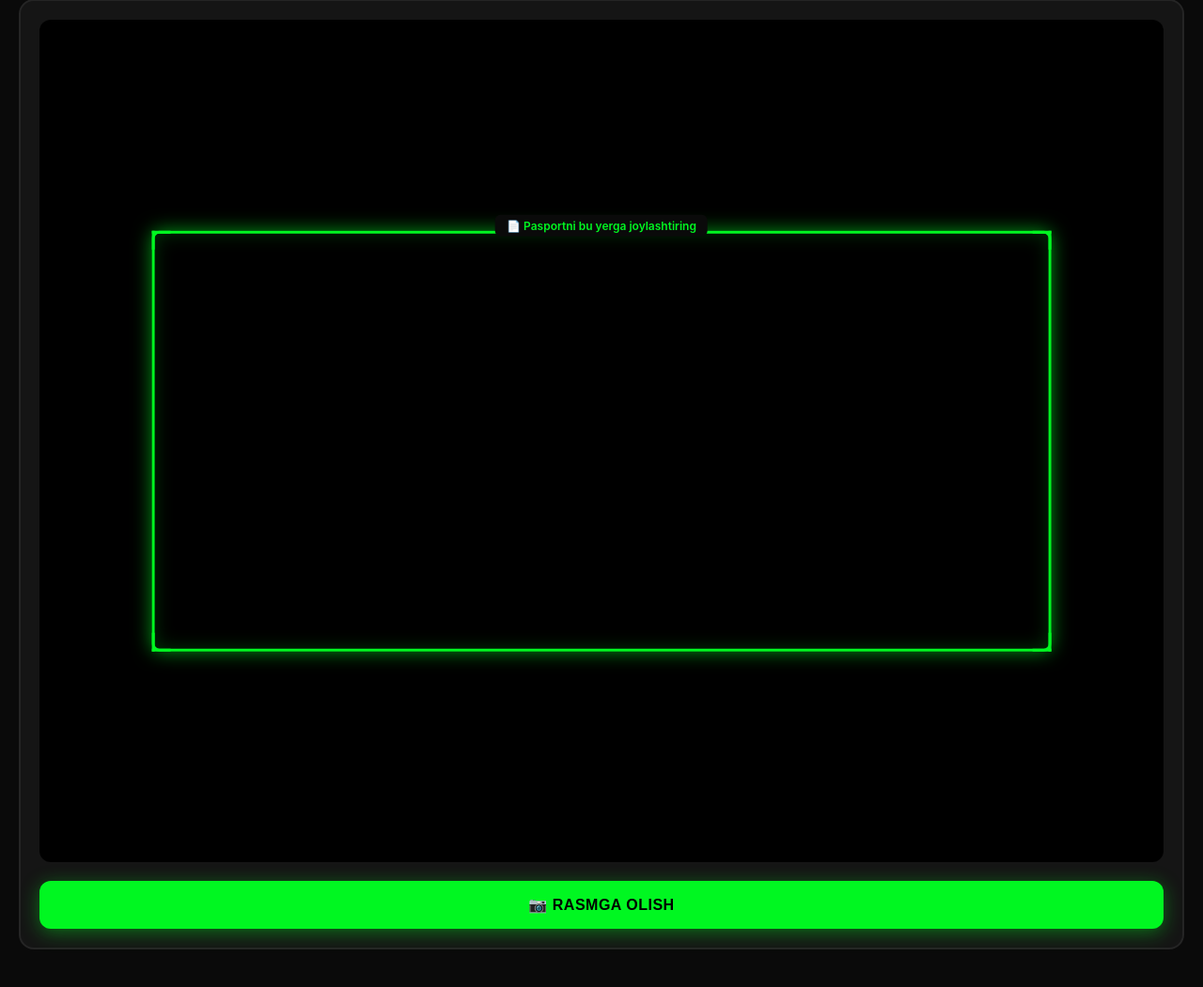
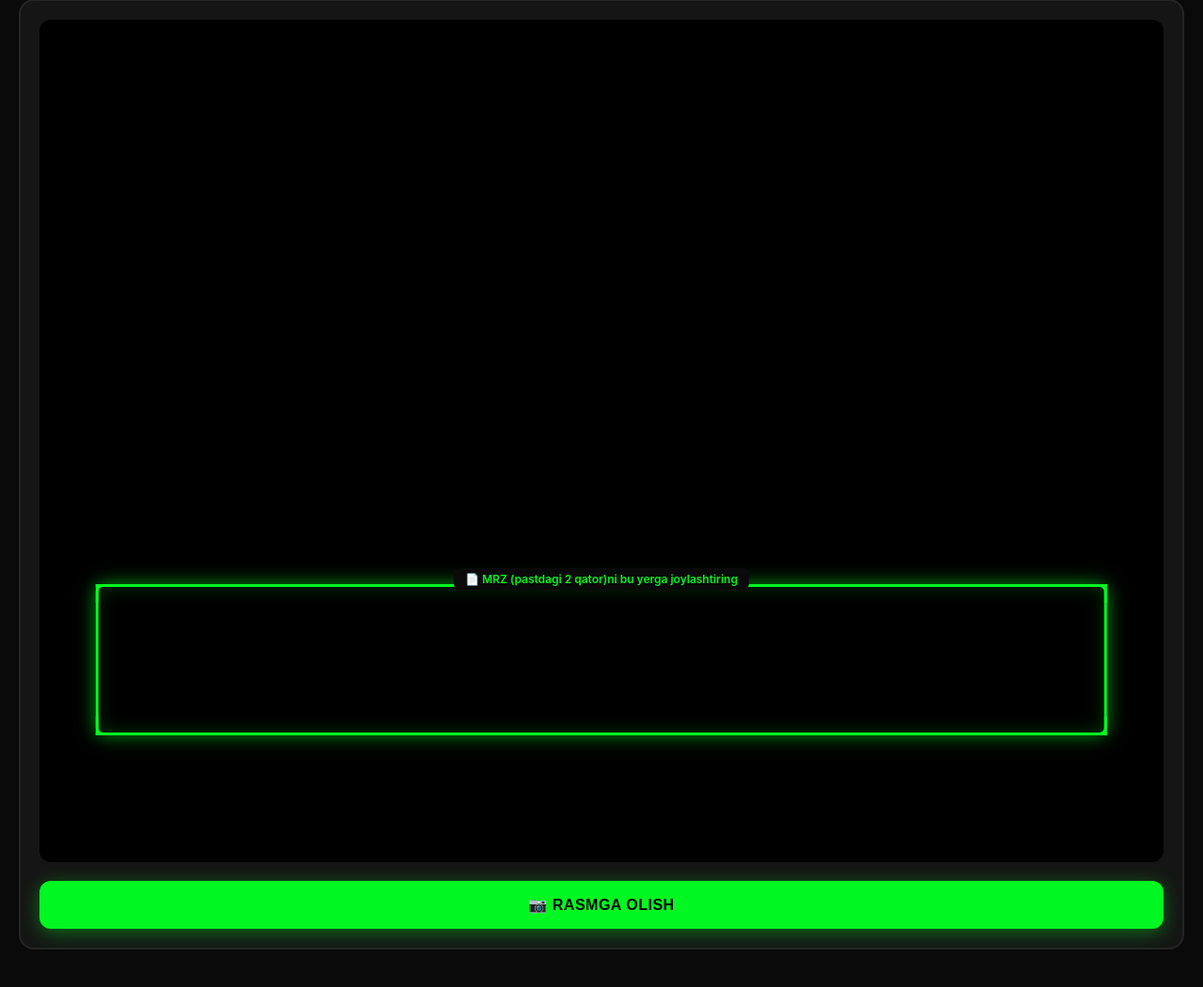
Before and after one commit to ibragimovDiyorbek7377/passporteye, a FastAPI app: page / in a window 1280 px wide. Shown: the part 219-1270 px from the top of the page at 94% size. Run offline with FastAPI, Linux system fonts and the light colour scheme; some libraries are stand-ins or nearby versions.

Commit message:
feat: Optimize scanner frame for MRZ-only detection
🎯 Scanner Frame Optimization for MRZ:

**Problem:**
- Scanner frame was too large (80% width, 50% height)
- Covered entire passport area
- Not optimized for MRZ (Machine Readable Zone)

**Solution:**
✅ MRZ-Focused Frame Design:
- Width: 90% (wide for MRZ horizontal layout)
- Height: 18% (narrow, perfect for 2 lines)
- Position: Bottom 15% (MRZ is at passport bottom)
- Transform: Removed vertical centering

**Technical Details:**
- Changed from: center (top: 50%, left: 50%)
- Changed to: bottom-center (bottom: 15%, left: 50%)
- Width: 80% → 90% (wider for MRZ)
- Height: 50% → 18% (much narrower, 2 lines only)

**UI Improvements:**
- Updated label: "MRZ (pastdagi 2 qator)ni bu yerga joylashtiring"
- Scanning text: "⚡ MRZ Skanerlash..."
- More focused guidance for users

**Benefits:**
✅ User only focuses on MRZ area
✅ Better passport alignment guidance
✅ Clearer visual feedback
✅ Improved scanning accuracy
✅ Less confusion about what to scan

**MRZ Format:**
- TD3: 2 lines × 44 characters
- Horizontal layout
- Located at passport bottom
- Frame now matches exact MRZ dimensions

This change makes it crystal clear to users that they need to align only the MRZ section (bottom 2 lines) within the frame, not the entire passport.

```diff
--- a/templates/index.html
+++ b/templates/index.html
@@ -91,14 +91,14 @@
             object-fit: contain;
         }
 
-        /* Passport Guide Frame - CRITICAL: #00F721 */
+        /* Passport Guide Frame - CRITICAL: #00F721 - MRZ ONLY */
         .passport-guide {
             position: absolute;
-            top: 50%;
+            bottom: 15%;
             left: 50%;
-            transform: translate(-50%, -50%);
-            width: 80%;
-            height: 50%;
+            transform: translateX(-50%);
+            width: 90%;
+            height: 18%;
             border: 3px solid var(--neon-green);
             border-radius: 8px;
             box-shadow:
@@ -124,11 +124,11 @@
         }
 
         .passport-guide.scanning::before {
-            content: '⚡ Skanerlash...';
+            content: '⚡ MRZ Skanerlash...';
         }
 
         .passport-guide:not(.scanning)::before {
-            content: '📄 Pasportni bu yerga joylashtiring';
+            content: '📄 MRZ (pastdagi 2 qator)ni bu yerga joylashtiring';
         }
 
         /* Corner markers for guide */
```
